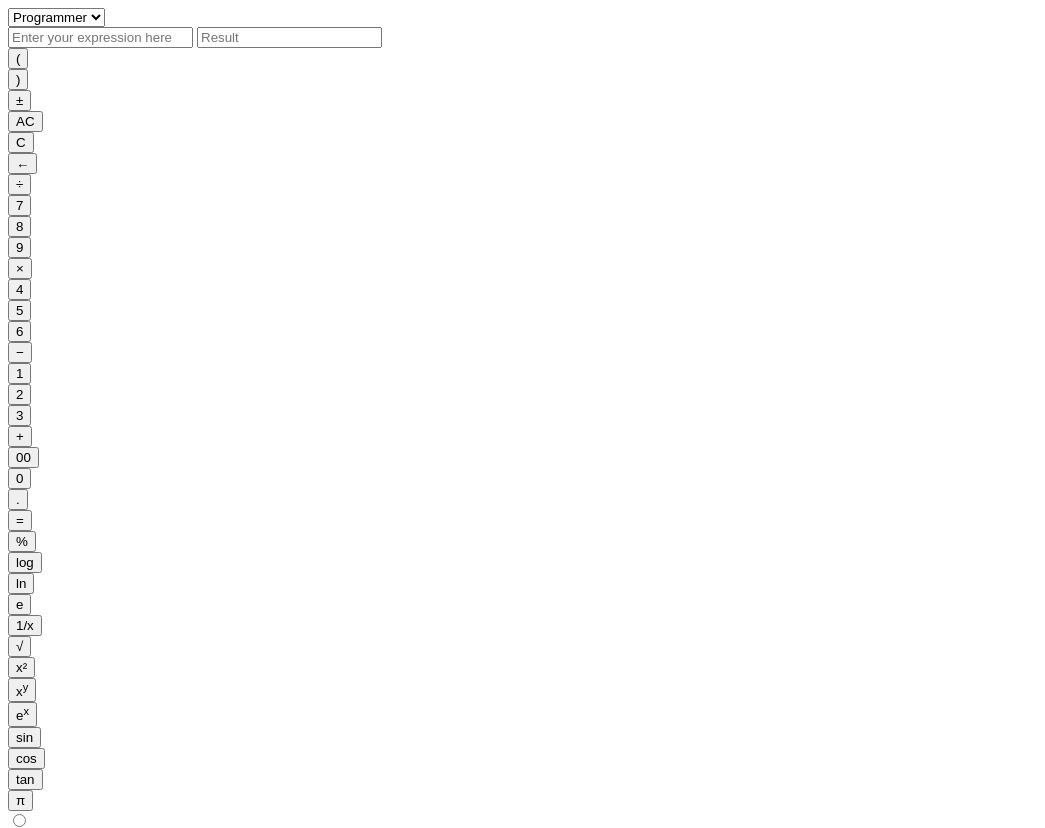
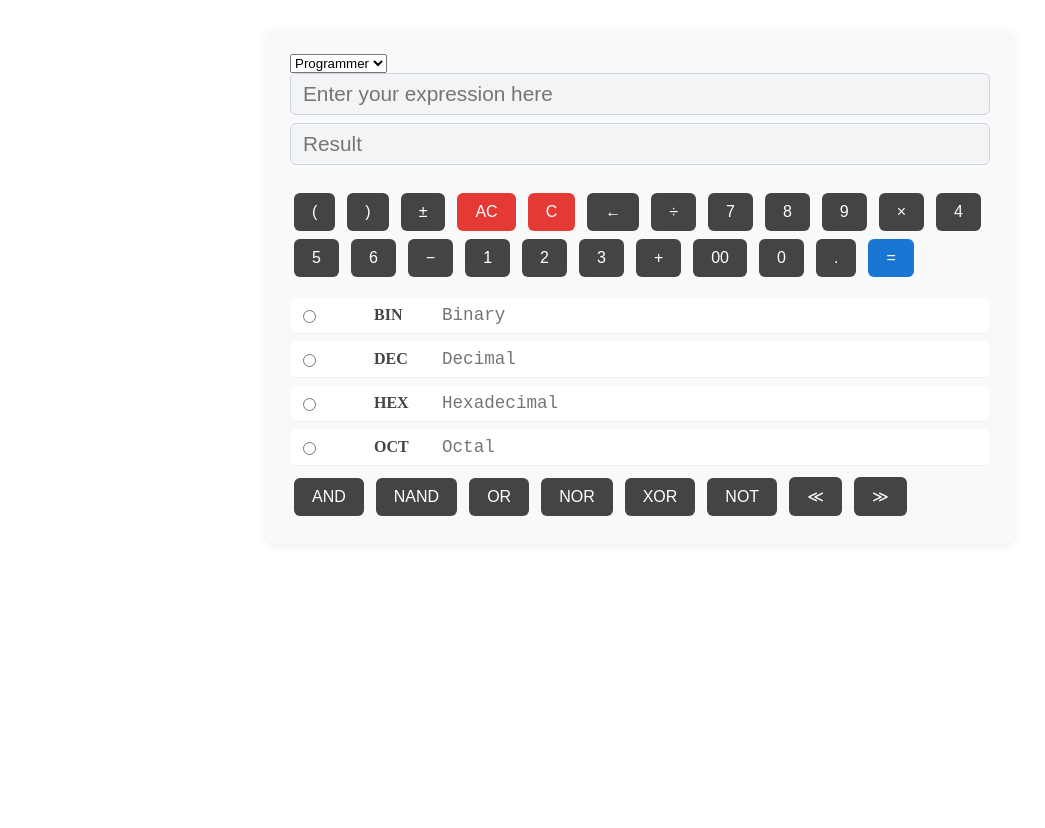
Before and after one commit to 0101Keke/Smart-Calculator, a plain HTML site: page index.html in a window 1280 px wide. Shown: the top 828 px of the page, without its empty margins (0-1045 px from the left). After the commit the page ends 800 px from the top, so only its background shows below. Drawn offline with Linux system fonts and the light colour scheme.

Commit message:
added css and selection enabler between programmer and scientific

```diff
--- a/index.html
+++ b/index.html
@@ -4,7 +4,7 @@
     <meta charset="UTF-8">
     <meta name="viewport" content="width=device-width, initial-scale=1.0">
     <title>Smart Calculator</title>
-    <link rel="stylesheet" href="styles.css">
+    <link rel="stylesheet" href="style.css">
 </head>
 <body>
     <div class="calculator-container">
--- a/script.js
+++ b/script.js
@@ -0,0 +1,28 @@
+
+
+document.addEventListener('DOMContentLoaded', function() {
+    const select = document.getElementById('operation-select');
+    const defaultContainer = document.querySelector('.default-container');
+    const scientificContainer = document.querySelector('.scientific-container');
+    const programmerContainer = document.querySelector('.programmer-container');
+
+    function updateCalculatorMode() {
+        const mode = select.value;
+        defaultContainer.classList.remove('active');
+        scientificContainer.classList.remove('active');
+        programmerContainer.classList.remove('active');
+
+        if (mode === 'Programmer') {
+            programmerContainer.classList.add('active');
+        } else if (mode === 'Scientific') {
+            scientificContainer.classList.add('active');
+        }
+        // Default is always on
+        defaultContainer.classList.add('active');
+    }
+
+    select.addEventListener('change', updateCalculatorMode);
+
+    // Initial state
+    updateCalculatorMode();
+});
--- a/style.css
+++ b/style.css
@@ -0,0 +1,122 @@
+/* General container styles */
+.calculator-container {
+    max-width: 700px;
+    margin: 30px auto;
+    background: #f8f9fa;
+    border-radius: 10px;
+    box-shadow: 0 2px 8px rgba(0,0,0,0.08);
+    padding: 24px;
+}
+
+/* Input fields */
+.input {
+    width: 100%;
+    font-size: 1.3em;
+    margin-bottom: 8px;
+    padding: 8px 12px;
+    border-radius: 6px;
+    border: 1px solid #d1d5db;
+    background: #f3f4f6;
+    box-sizing: border-box;
+}
+
+/* Programmer group styling */
+.input-group {
+    display: flex;
+    align-items: center;
+    margin-bottom: 8px;
+    background: #fff;
+    border-radius: 6px;
+    box-shadow: 0 1px 2px rgba(0,0,0,0.04);
+    padding: 2px 0;
+}
+
+.input-group-text {
+    display: flex;
+    align-items: center;
+    font-weight: bold;
+    min-width: 60px;
+    background: none;
+    border: none;
+    color: #444;
+    font-size: 1em;
+    padding: 0 8px;
+}
+
+.input-check {
+    margin-right: 8px;
+    accent-color: #1976d2;
+}
+
+.form-control {
+    border: none;
+    background: none;
+    font-family: 'Roboto Mono', monospace;
+    font-size: 1.1em;
+    color: #222;
+    width: 100%;
+    padding: 6px 0;
+    outline: none;
+}
+
+/* Highlight selected radio group */
+.input-group input[type="radio"]:checked + .input-group-text,
+.input-group input[type="radio"]:checked ~ .form-control {
+    background: #e3f2fd;
+}
+
+/* Buttons */
+.btn {
+    display: inline-block;
+    margin: 4px;
+}
+
+.btn button {
+    background: #444;
+    color: #fff;
+    border: none;
+    border-radius: 6px;
+    padding: 10px 18px;
+    font-size: 1em;
+    font-weight: 500;
+    cursor: pointer;
+    transition: background 0.2s;
+}
+
+.btn button:active,
+.btn button:focus {
+    background: #1976d2;
+    outline: none;
+}
+
+.btn button#btnEquals {
+    background: #1976d2;
+    color: #fff;
+}
+
+.btn button#btnClear {
+    background: #e53935;
+    color: #fff;
+}
+
+.btn button#btnAllClear {
+    background: #e53935;
+    color: #fff;
+}
+
+/* Group containers */
+.default-container,
+.scientific-container,
+.programmer-container {
+    margin-top: 16px;
+    display: none;
+}
+
+.default-container {
+    display: block;
+}
+
+/* Show/hide containers based on selection */
+.calculator-container .active {
+    display: block !important;
+}
```
